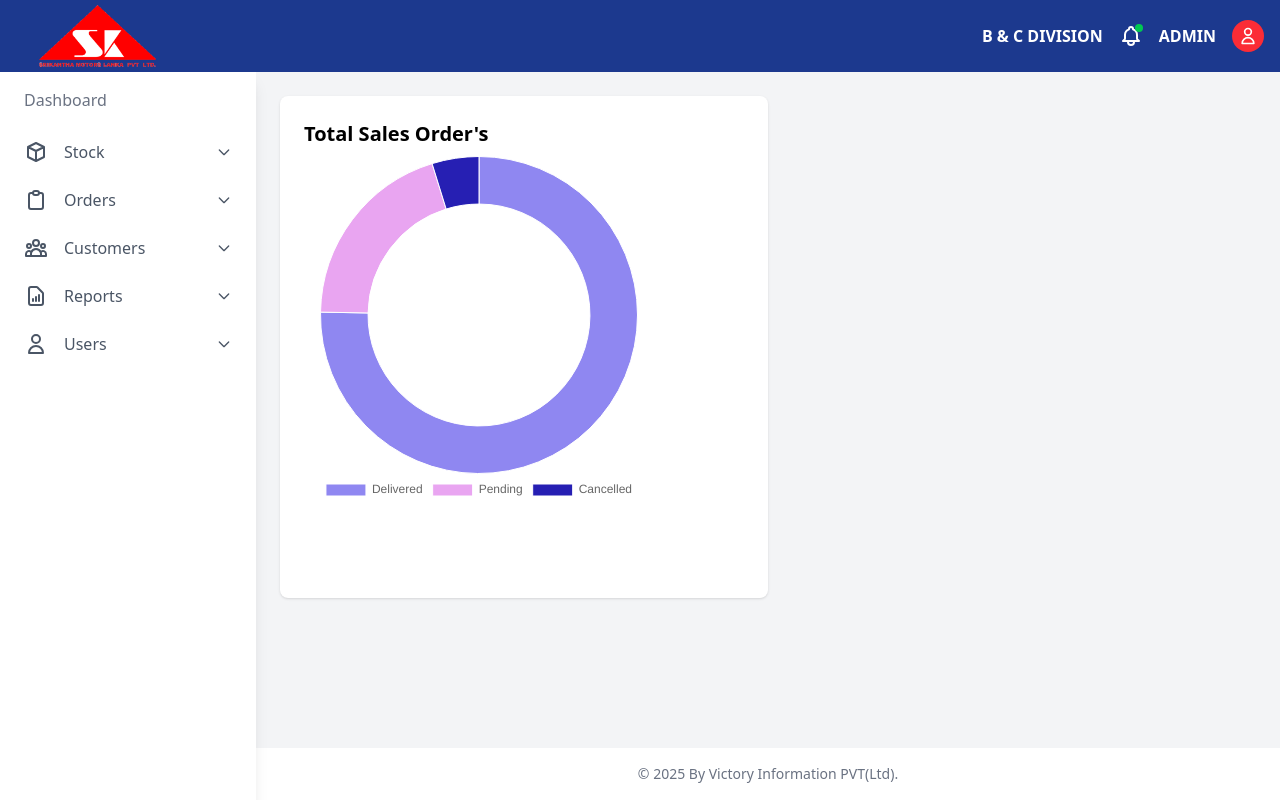
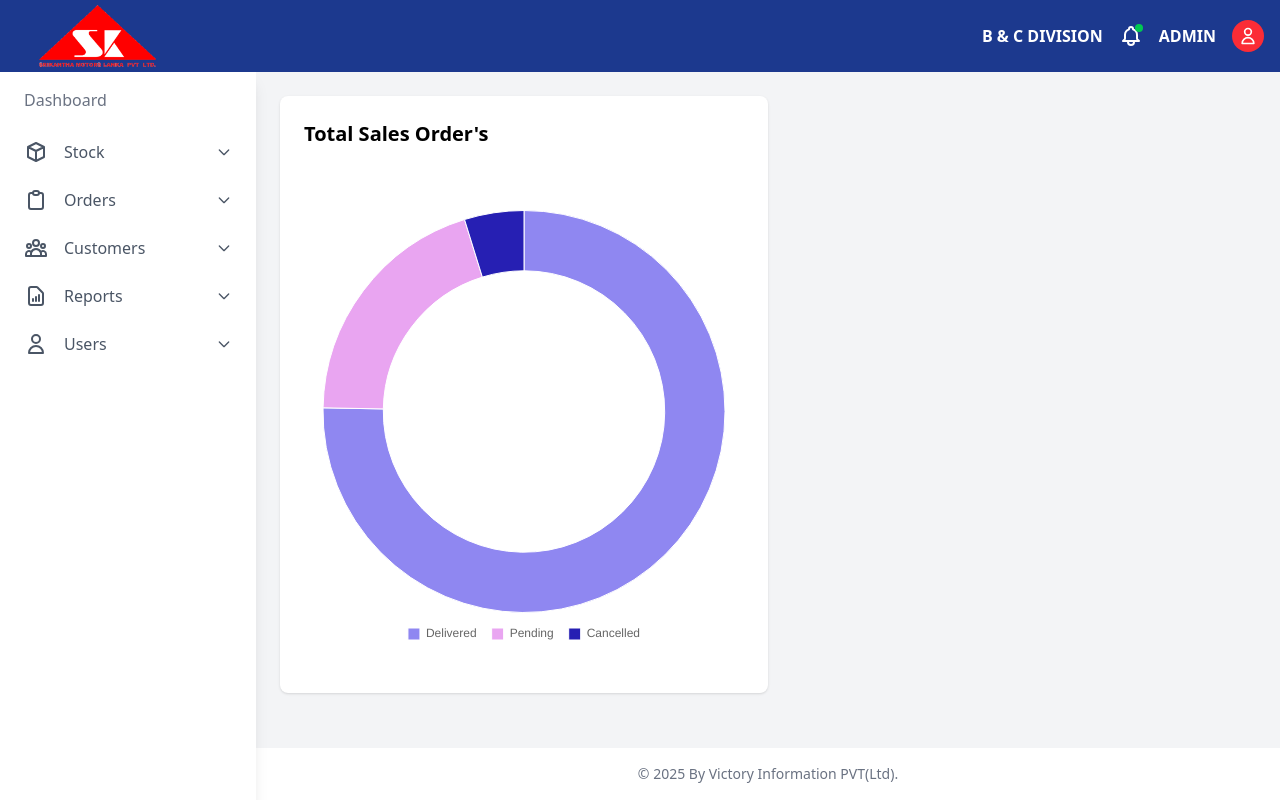
Before and after one commit to NavindaHewawickrama/skm-uat, a Next.js app: page /dashboard in a window 1280 px wide. Built offline with nearby package versions, Linux system fonts and the light colour scheme.

Commit message:
ui development

```diff
--- a/src/app/dashboard/page.tsx
+++ b/src/app/dashboard/page.tsx
@@ -26,7 +26,7 @@ const Dashboard = () => {
         <div className="flex-1 flex flex-col overflow-hidden">
           <div className="flex-1 p-4 lg:p-6">
             {/* Sales Order Card */}
-            <div className="bg-white rounded-lg shadow-sm p-6 mb-6 w-full md:w-1/2 sm:w-full h-[80%]">
+            <div className="bg-white rounded-lg shadow-sm p-6 mb-6 w-full md:w-1/2 sm:w-full h-[95%]">
               <h2 className="text-xl font-semibold mb-2">Total Sales Order's</h2>
                <SalesChart deliveredCount={18898} />
             </div>
--- a/src/components/SalesChart.tsx
+++ b/src/components/SalesChart.tsx
@@ -1,11 +1,6 @@
 import React from "react";
 import { Doughnut } from "react-chartjs-2";
-import {
-    Chart as ChartJS,
-    ArcElement,
-    Tooltip,
-    Legend
-} from "chart.js";
+import { Chart as ChartJS, ArcElement, Tooltip, Legend } from "chart.js";
 
 ChartJS.register(ArcElement, Tooltip, Legend);
 
@@ -22,17 +17,31 @@ const SalesChart = ({ deliveredCount = 18898 }) => {
   };
 
   const options = {
+    responsive: true,
+    maintainAspectRatio: true,
     cutout: "70%",
     plugins: {
       legend: {
         position: "bottom" as const,
+        labels: {
+          boxWidth: 12,
+          padding: 15,
+          font: {
+            size: (context: { chart: { width: any } }) => {
+              const width = context.chart.width;
+              return width < 300 ? 10 : 12;
+            },
+          },
+        },
       },
     },
   };
 
   return (
-        <div className="w-[450px] h-[350px] mx-auto ">
+    <div className="w-full h-full flex items-center justify-center">
+      <div className="w-full max-w-md aspect-square">
         <Doughnut data={data} options={options} />
+      </div>
     </div>
   );
 };
```
Lines whose indentation alone changed are shown as unchanged.
